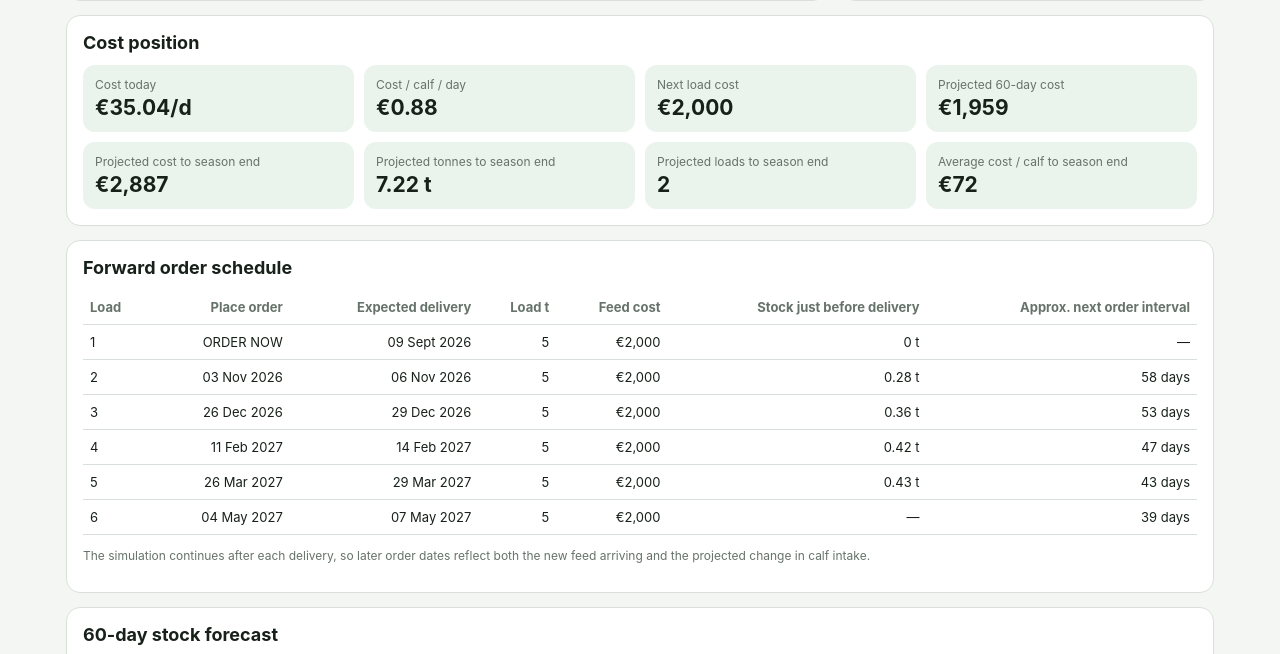
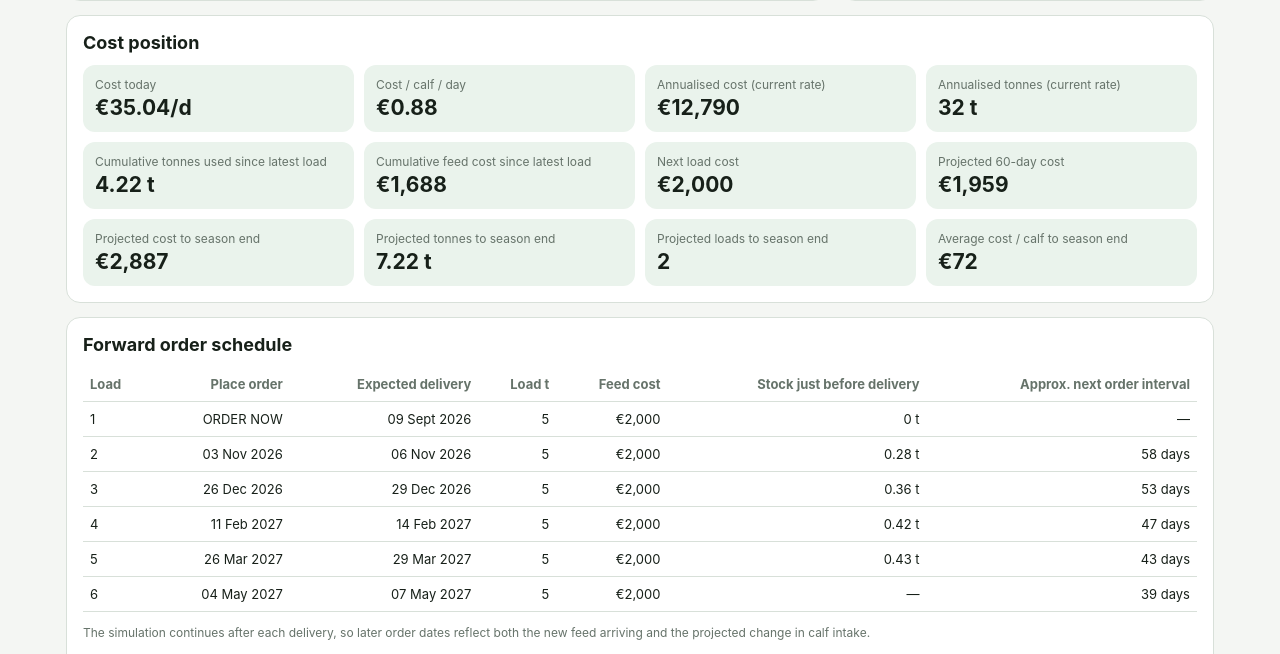
Before and after one commit to michaelmurphy94-lang/-farm-feed-predictor-, a plain HTML site: page index.html in a window 1280 px wide. Shown: the part 1349-2003 px from the top of the page. Drawn offline with Linux system fonts and the light colour scheme.

Commit message:
Add files via upload

```diff
--- a/index.html
+++ b/index.html
@@ -3,7 +3,7 @@
 <head>
 <meta charset="UTF-8">
 <meta name="viewport" content="width=device-width,initial-scale=1">
-<title>Concentrate Order Predictor v3.2</title>
+<title>Concentrate Order Predictor v3.4</title>
 <style>
 :root{--bg:#f4f6f3;--card:#fff;--txt:#172019;--muted:#66736a;--green:#2f6b3f;--pale:#eaf3ec;--border:#d8e0d9;--warn:#9b6200;--red:#a12e2e}
 *{box-sizing:border-box} body{margin:0;background:var(--bg);color:var(--txt);font-family:-apple-system,BlinkMacSystemFont,"Segoe UI",Roboto,Arial,sans-serif}
@@ -25,7 +25,7 @@ footer{text-align:center;padding:18px;color:var(--muted);font-size:12px}
 </style>
 </head>
 <body>
-<header><h1>Concentrate Order Predictor v3.2</h1><p>Forward delivery schedule + concentrate cost forecast</p></header>
+<header><h1>Concentrate Order Predictor v3.4</h1><p>Forward delivery schedule + concentrate cost forecast</p></header>
 <main><div class="grid">
 
 <section class="card c12">
@@ -100,6 +100,10 @@ footer{text-align:center;padding:18px;color:var(--muted);font-size:12px}
 <div class="kpis">
 <div class="kpi"><div class="lab">Cost today</div><div id="costToday" class="val">—</div></div>
 <div class="kpi"><div class="lab">Cost / calf / day</div><div id="costHead" class="val">—</div></div>
+<div class="kpi"><div class="lab">Annualised cost (current rate)</div><div id="annualCost" class="val">—</div></div>
+<div class="kpi"><div class="lab">Annualised tonnes (current rate)</div><div id="annualTonnes" class="val">—</div></div>
+<div class="kpi"><div class="lab">Cumulative tonnes used since latest load</div><div id="cumTonnes" class="val">—</div></div>
+<div class="kpi"><div class="lab">Cumulative feed cost since latest load</div><div id="cumCost" class="val">—</div></div>
 <div class="kpi"><div class="lab">Next load cost</div><div id="nextLoadCost" class="val">—</div></div>
 <div class="kpi"><div class="lab">Projected 60-day cost</div><div id="cost60" class="val">—</div></div>
 <div class="kpi"><div class="lab">Projected cost to season end</div><div id="seasonCost" class="val">—</div></div>
@@ -127,7 +131,7 @@ footer{text-align:center;padding:18px;color:var(--muted);font-size:12px}
 </section>
 
 </div></main>
-<footer>Concentrate Order Predictor v3.2</footer>
+<footer>Concentrate Order Predictor v3.4</footer>
 
 <script>
 const capacity=document.getElementById("capacity");
@@ -160,6 +164,10 @@ const daily=document.getElementById("daily");
 const forecastAsOf=document.getElementById("forecastAsOf");
 const costToday=document.getElementById("costToday");
 const costHead=document.getElementById("costHead");
+const annualCost=document.getElementById("annualCost");
+const annualTonnes=document.getElementById("annualTonnes");
+const cumTonnes=document.getElementById("cumTonnes");
+const cumCost=document.getElementById("cumCost");
 const nextLoadCost=document.getElementById("nextLoadCost");
 const cost60=document.getElementById("cost60");
 const seasonCost=document.getElementById("seasonCost");
@@ -239,6 +247,12 @@ function render(){
  let dailyCost=(u/1000)*p;
  costToday.textContent=euro(dailyCost,2)+"/d";
  costHead.textContent=heads?euro(dailyCost/heads,2):"—";
+ annualCost.textContent=euro(dailyCost*365,0);
+ let annualT=(u/1000)*365;
+ annualTonnes.textContent=fmt(annualT,1)+" t";
+ let cumulativeT=Math.max(0,(+before.value||0)+(+lastQty.value||0)-st);
+ cumTonnes.textContent=fmt(cumulativeT,2)+" t";
+ cumCost.textContent=euro(cumulativeT*p,0);
  nextLoadCost.textContent=first?euro(first.qty*p+dc,0):"—";
  let horizon=Math.max(1,+costDays.value||60);
  let simCost=simulate(Math.max(240,horizon+10));
```
